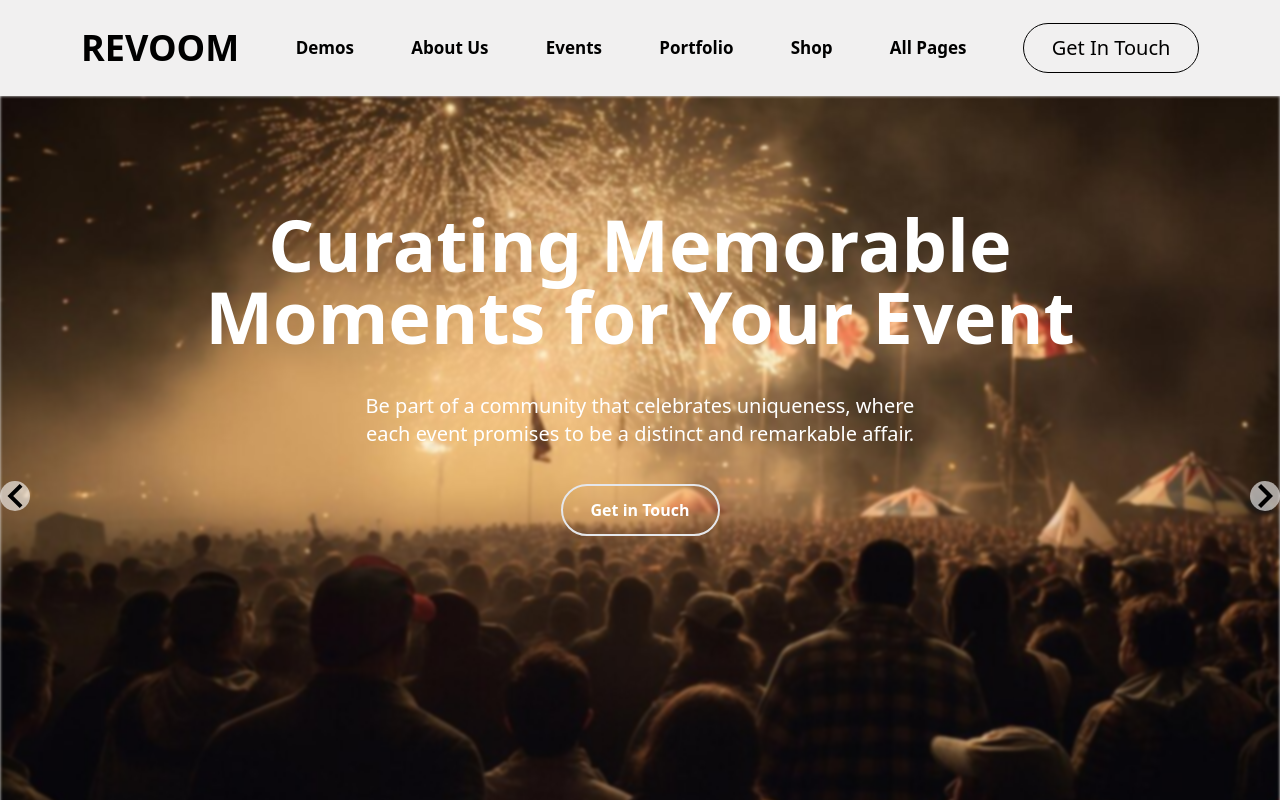
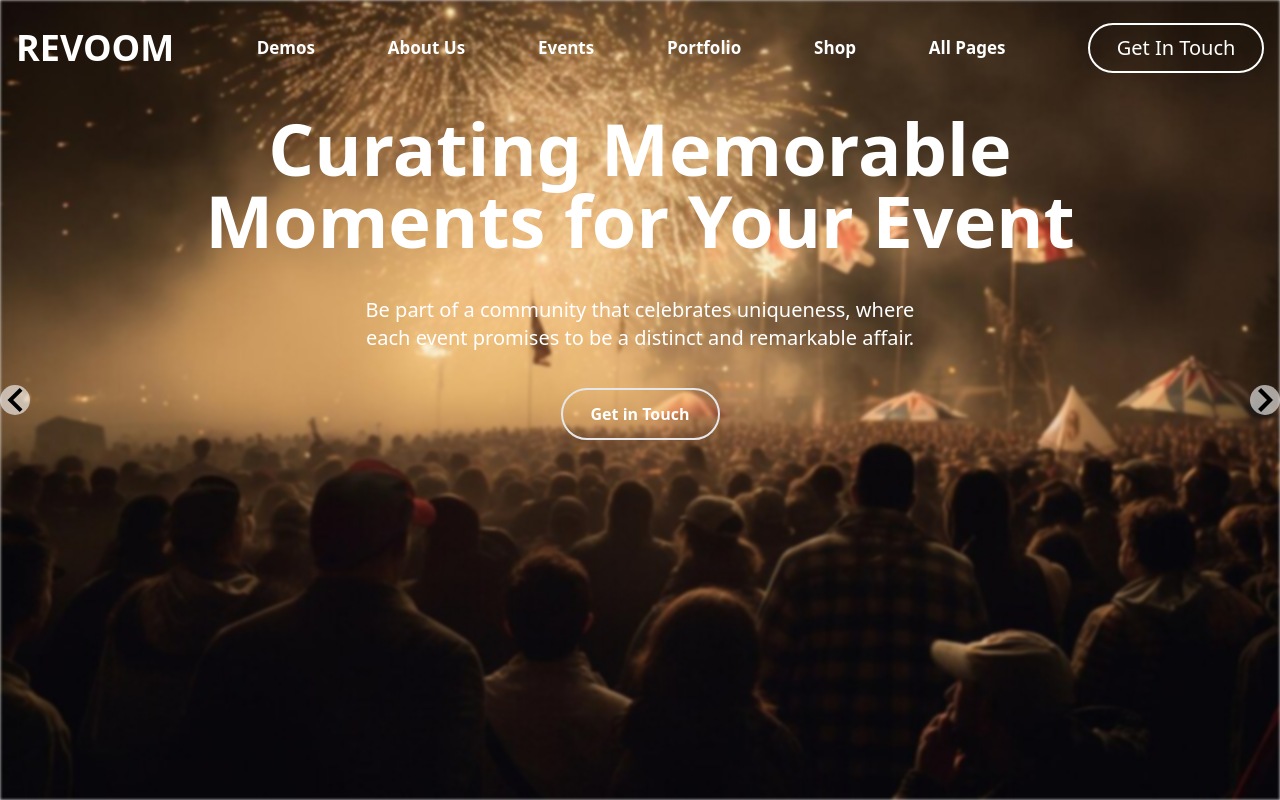
Before and after one commit to mohamedBelalia/EventsRoom, a React (Create React App) app: page / in a window 1280 px wide. Shown: the top 800 px of the page. Built offline with nearby package versions, Linux system fonts and the light colour scheme.

Commit message:
last modifications (Ayoub , Soufiane , Mohamed)

```diff
--- a/src/Pages/Home/Developers.jsx
+++ b/src/Pages/Home/Developers.jsx
@@ -37,7 +37,7 @@ const Developers = () => {
                 <div className='w-full flex justify-between flex-col custom-lg:flex-row items-center custom-lg:h-fit'>
                     {/**list div */}
                     <div data-aos="fade-up" className='flex flex-col w-full custom-lg:w-[40%] custom-lg:h-[300px] h-fit justify-between'>
-                        <div id='Mohamed' onClick={()=>showMember(1)} className={mohammed===1?'relative bg-gray-[A6A6A4] shadow-lg bg-gradient-to-r from-pink-500 to-blue-500 text-white left-4 pr-[-20px] ease-in-out duration-700 hover:cursor-pointer': 'relative bg-white  shadow-lg custom-lg:h-[30%] ease-in-out duration-700 hover:cursor-pointer'}>
+                        <div id='Mohamed' onClick={()=>showMember(1)} className={mohammed===1?'relative bg-gray-[A6A6A4] shadow-lg bg-gradient-to-r from-purple-400 via-indigo-400 to-cyan-500 text-white left-4 pr-[-20px] ease-in-out duration-700 hover:cursor-pointer': 'relative bg-white  shadow-lg custom-lg:h-[30%] ease-in-out duration-700 hover:cursor-pointer'}>
                             <div className='flex flex-row m-5 justify-start bg-[ima] hover:cursor-pointer'>
                                 <img src={MLogo} alt='Mohammed' className='w-[13%] rounded-[50%] bg-blue-200'/>
                                 <div className='flex flex-col w-[70%] justify-center  ml-6'>
@@ -46,7 +46,7 @@ const Developers = () => {
                                 </div>
                             </div>
                         </div>
-                        <div id='Ayoub' onClick={()=>showMember(2)} className={ayoub===2?'relative bg-white shadow-lg bg-gradient-to-r from-pink-500 to-blue-500 text-white left-4 ease-in-out duration-700 hover:cursor-pointer':'relative bg-white shadow-lg custom-lg:h-[30%] ease-in-out duration-700 hover:cursor-pointer'}>
+                        <div id='Ayoub' onClick={()=>showMember(2)} className={ayoub===2?'relative bg-white shadow-lg bg-gradient-to-r from-purple-400 via-indigo-400 to-cyan-500 text-white left-4 ease-in-out duration-700 hover:cursor-pointer':'relative bg-white shadow-lg custom-lg:h-[30%] ease-in-out duration-700 hover:cursor-pointer'}>
                             <div className='flex flex-row m-5 justify-start hover:cursor-pointer'>
                                 <img src={ALogo} alt='' className='w-[13%] rounded-[50%] bg-blue-200'/>
                                 <div className='flex flex-col w-[70%] justify-center ml-6'>
@@ -55,7 +55,7 @@ const Developers = () => {
                                 </div>
                             </div>
                         </div>
-                        <div id='Soufiane' onClick={()=>showMember(3)} className={soufiane===3?'relative bg-white shadow-lg bg-gradient-to-r from-pink-500 to-blue-500 text-white left-4 ease-in-out duration-700 hover:cursor-pointer':'relative bg-white shadow-lg custom-lg:h-[30%] ease-in-out duration-700 hover:cursor-pointer'}>
+                        <div id='Soufiane' onClick={()=>showMember(3)} className={soufiane===3?'relative bg-white shadow-lg bg-gradient-to-r from-purple-400 via-indigo-400 to-cyan-500 text-white left-4 ease-in-out duration-700 hover:cursor-pointer':'relative bg-white shadow-lg custom-lg:h-[30%] ease-in-out duration-700 hover:cursor-pointer'}>
                             <div className='flex flex-row m-5 justify-start'>
                                 <img src={SLogo} alt='' className='w-[13%] rounded-[50%] bg-blue-200'/>
                                 <div className='flex flex-col w-[70%] justify-center ml-6'>
--- a/src/Pages/Home/LastEvents.jsx
+++ b/src/Pages/Home/LastEvents.jsx
@@ -30,7 +30,7 @@ const LastEvents = () => {
     <div className='mx-auto mt-[100px] max-w-[1340px] md:px-6 lg:px-20 3xl:px-0'>
         <h1 className='mb-2 max-w-screen-custom-lg text-blue-950 text-4xl font-medium px-10 md:px-0'>Lastest Events</h1>
         <div ref={eventsCards} className='py-10 scroll-smooth flex overflow-x-auto mx-4 large-width:mx-0 scrollbar-hide' data-aos="fade-up">
-          {/* scrollbar-none => to hidde the the scrollbar we used for this "npm i tailwind-scrollbar" */}
+          {/* scrollbar-none => to hidde the the scrollbar*/}
           {/* here we map on the data that we got from the db to create for each collection of data a card */}
           {
             eventsData.eventsData.map((eventInfo , key)=>(
--- a/src/Pages/Home/Reviews.jsx
+++ b/src/Pages/Home/Reviews.jsx
@@ -26,7 +26,7 @@ const Reviews = () => {
     <div className='my-20 mb-16 md:pl-4 px-4 mx-w-[1160px]'>
 
             <div data-aos="fade-up" className='md:w-[80%] mx-auto mb-[50px]'>
-                <p className='text-[#af71ff] tracking-[5px] text-[14px] font-semibold'>OUR CUSTOMERS</p>
+                <p className='text-[#af71ff]  tracking-[5px] text-[14px] font-semibold'>OUR CUSTOMERS</p>
                 <h1 className='text-[40px] font-semibold mt-2 text-[#0a0041]'>Testimonials</h1>
                 <div className='flex justify-between items-center'>
                     <p className='md:w-1/2 text-[#7881a1] text-[19px] my-6'>
--- a/src/layout/Navbar.jsx
+++ b/src/layout/Navbar.jsx
@@ -7,8 +7,8 @@ const Navbar = () => {
         setShowNav(!showNav)
     }
     return (
-        <header className='max-w-[1150px] m-auto '>
-            <div className='flex justify-between w-full items-center h-24 p-4 large-width:px-4'>
+        <header className='max-w-[1150px] m-auto mx-auto'>
+            <div className='text-white max-w-[1340px] md:px-6  absolute z-50 top-0 left-0 flex justify-between w-full items-center h-24 p-4 large-width:px-4'>
                 <h1 className='text-4xl font-bold w-auto hover:cursor-pointer'>REVOOM</h1>
                 <ul className='hidden custom-lg:flex justify-between large-width:w-[60%] w-[50%] items-center'>
                     <li className='text-[17px] font-semibold hover:cursor-pointer hover:ease-in-out duration-[350ms] hover:text-[22px]'>Demos</li>
@@ -18,7 +18,7 @@ const Navbar = () => {
                     <li className='text-[17px] font-semibold hover:cursor-pointer hover:ease-in-out duration-[350ms] hover:text-[22px]'>Shop</li>
                     <li className='text-[17px] font-semibold hover:cursor-pointer hover:ease-in-out duration-[350ms] hover:text-[22px]'>All Pages</li>
                 </ul>
-                <button className='text-[20px] hidden custom-lg:block border border-black w-[176px] h-[50px] rounded-[30px] hover:bg-gray-500 hover:bg-opacity-50 hover:ease-in-out duration-[500ms]'>Get In Touch</button>
+                <button className='text-[20px] border-2 border-white hidden custom-lg:block w-[176px] h-[50px] rounded-[30px] hover:bg-gray-500 hover:bg-opacity-50 hover:ease-in-out duration-[500ms]'>Get In Touch</button>
                 <div onClick={handleNav} className='flex custom-lg:hidden hover:cursor-pointer'>
                     <AiOutlineMenu size={25} color='black'/>
                 </div>
```
